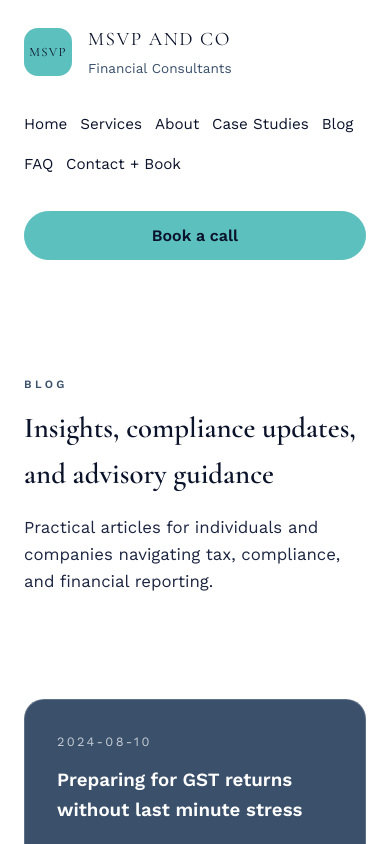
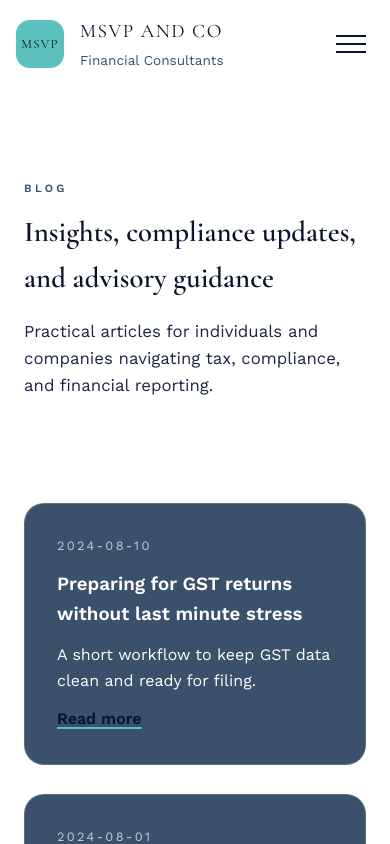
Before and after one commit to varunbellutagi/varunbellutagi.github.io, a React (Vite) app: page /blog in a window 390 px wide. Shown: the top 844 px of the page. Built offline with nearby package versions, Linux system fonts and the light colour scheme.

Commit message:
feat: enhance mobile navigation with toggle functionality and responsive styles

```diff
--- a/src/App.tsx
+++ b/src/App.tsx
@@ -1,3 +1,4 @@
+import { useState } from 'react';
 import { BrowserRouter, Link, Outlet, Route, Routes } from 'react-router-dom';
 import './App.css';
 import Blog from './pages/Blog';
@@ -6,9 +7,15 @@ import Faq from './pages/Faq';
 import Home from './pages/Home';
 
 function Layout() {
+  const [isMenuOpen, setIsMenuOpen] = useState(false);
+
+  const toggleMenu = () => setIsMenuOpen(!isMenuOpen);
+  const closeMenu = () => setIsMenuOpen(false);
+
   return (
     <div className="page">
       <header className="site-header">
+        <div className="header-bar">
           <div className="brand">
             <div className="brand-mark" aria-hidden="true">
               MSVP
@@ -18,18 +25,34 @@ function Layout() {
               <span className="brand-sub">Financial Consultants</span>
             </div>
           </div>
+          <button
+            className="mobile-toggle"
+            onClick={toggleMenu}
+            aria-label="Toggle navigation"
+            aria-expanded={isMenuOpen}
+          >
+            <div className="hamburger-lines">
+              <span></span>
+              <span></span>
+              <span></span>
+            </div>
+          </button>
+        </div>
+
+        <div className={`header-menu ${isMenuOpen ? 'open' : ''}`}>
           <nav className="nav">
-          <Link to="/">Home</Link>
-          <a href="/#services">Services</a>
-          <a href="/#about">About</a>
-          <a href="/#case-studies">Case Studies</a>
-          <Link to="/blog">Blog</Link>
-          <Link to="/faq">FAQ</Link>
-          <a href="/#contact">Contact + Book</a>
+            <Link to="/" onClick={closeMenu}>Home</Link>
+            <a href="/#services" onClick={closeMenu}>Services</a>
+            <a href="/#about" onClick={closeMenu}>About</a>
+            <a href="/#case-studies" onClick={closeMenu}>Case Studies</a>
+            <Link to="/blog" onClick={closeMenu}>Blog</Link>
+            <Link to="/faq" onClick={closeMenu}>FAQ</Link>
+            <a href="/#contact" onClick={closeMenu}>Contact + Book</a>
           </nav>
-        <a className="nav-cta" href="/#contact">
+          <a className="nav-cta" href="/#contact" onClick={closeMenu}>
             Book a call
           </a>
+        </div>
       </header>
 
       <Outlet />
--- a/src/styles/base.css
+++ b/src/styles/base.css
@@ -23,10 +23,6 @@
   gap: 1.8rem;
 }
 
-.grid.two {
-  grid-template-columns: repeat(auto-fit, minmax(260px, 1fr));
-}
-
 .grid.three {
   grid-template-columns: repeat(auto-fit, minmax(220px, 1fr));
 }
--- a/src/styles/buttons.css
+++ b/src/styles/buttons.css
@@ -28,26 +28,6 @@
   background-size: 100% 100%;
 }
 
-.button.ghost {
-  border: 1px solid var(--button-border);
-  color: var(--button-text);
-  background: transparent;
-  background-image: linear-gradient(
-    to right,
-    var(--button-bg) 0%,
-    var(--button-bg) 100%
-  );
-  background-repeat: no-repeat;
-  background-size: 0% 100%;
-  background-position: left;
-}
-
-.button.ghost:hover {
-  border-color: var(--button-border);
-  color: var(--button-text);
-  background-size: 100% 100%;
-}
-
 .text-link {
   color: var(--link-color);
   font-weight: 600;
--- a/src/styles/nav.css
+++ b/src/styles/nav.css
@@ -1,15 +1,36 @@
 .site-header {
   position: sticky;
   top: 0;
-  z-index: 10;
-  display: flex;
-  align-items: center;
-  justify-content: space-between;
-  gap: 2rem;
-  padding: 1.5rem clamp(1.5rem, 4vw, 4rem);
+  z-index: 100;
+  background: var(--header-bg);
   backdrop-filter: blur(14px);
-  background: var(--header-bg);
   border-bottom: 1px solid var(--card-border);
+  padding: 0; /* Padding is now handled by children or different logic */
+}
+
+/* Container for Desktop Layout */
+@media (min-width: 901px) {
+  .site-header {
+    display: flex;
+    align-items: center;
+    justify-content: space-between;
+    padding: 1.5rem clamp(1.5rem, 4vw, 4rem);
+  }
+
+  .header-bar {
+    display: flex;
+    align-items: center;
+  }
+
+  .mobile-toggle {
+    display: none;
+  }
+
+  .header-menu {
+    display: flex;
+    align-items: center;
+    gap: 2rem;
+  }
 }
 
 .brand {
@@ -87,9 +108,96 @@
   text-decoration: none;
   font-weight: 600;
   transition: all 0.2s ease-out;
+  white-space: nowrap;
 }
 
 .nav-cta:hover {
   transform: translateY(-2px);
   box-shadow: var(--button-hover-shadow);
 }
+
+/* Mobile Layout */
+@media (max-width: 900px) {
+  .site-header {
+    display: block;
+    padding: 1rem;
+  }
+
+  .header-bar {
+    display: flex;
+    align-items: center;
+    justify-content: space-between;
+    width: 100%;
+  }
+
+  .mobile-toggle {
+    display: block;
+    background: none;
+    border: none;
+    cursor: pointer;
+    padding: 0.5rem;
+    color: var(--text-main);
+  }
+
+  /* Hamburger - "three dashed row wise line" */
+  .hamburger-lines {
+    display: flex;
+    flex-direction: column;
+    gap: 6px;
+    width: 30px;
+  }
+
+  .hamburger-lines span {
+    display: block;
+    width: 100%;
+    height: 0;
+    border-top: 2px solid currentColor;
+    transition: all 0.3s ease-in-out;
+  }
+
+  /* If they want actual blocks that are dashed, use border.
+     "Three dashed row wise line" -> 3 lines, each is dashed? */
+
+  .header-menu {
+    display: none; /* Hidden by default */
+    flex-direction: column;
+    gap: 1.5rem;
+    padding-top: 1.5rem;
+    border-top: 1px solid var(--card-border);
+    margin-top: 1rem;
+    animation: slideDown 0.3s ease-out forwards;
+  }
+
+  .header-menu.open {
+    display: flex;
+  }
+
+  .nav {
+    flex-direction: column;
+    width: 100%;
+    align-items: flex-start;
+  }
+
+  .nav a {
+    width: 100%;
+    padding: 0.5rem 0;
+    font-size: 1.1rem;
+  }
+
+  .nav-cta {
+    width: 100%;
+    text-align: center;
+    justify-content: center;
+  }
+}
+
+@keyframes slideDown {
+  from {
+    opacity: 0;
+    transform: translateY(-10px);
+  }
+  to {
+    opacity: 1;
+    transform: translateY(0);
+  }
+}
--- a/src/styles/responsive.css
+++ b/src/styles/responsive.css
@@ -1,18 +1,4 @@
 @media (max-width: 900px) {
-  .site-header {
-    flex-direction: column;
-    align-items: flex-start;
-  }
-
-  .nav {
-    gap: 0.8rem;
-  }
-
-  .nav-cta {
-    align-self: stretch;
-    text-align: center;
-  }
-
   .contact-split {
     flex-direction: column;
   }
```
Lines whose indentation alone changed are shown as unchanged.
